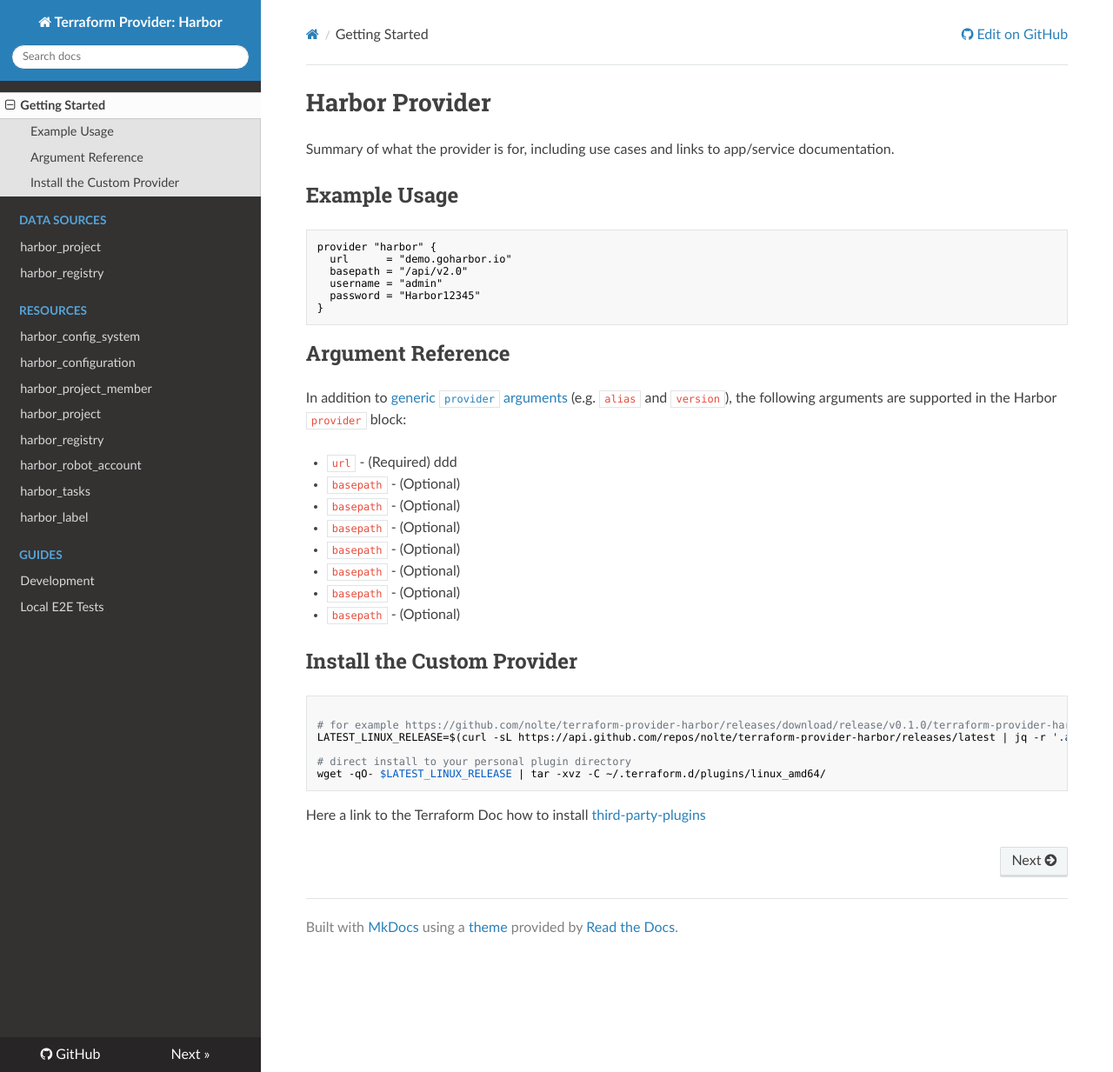
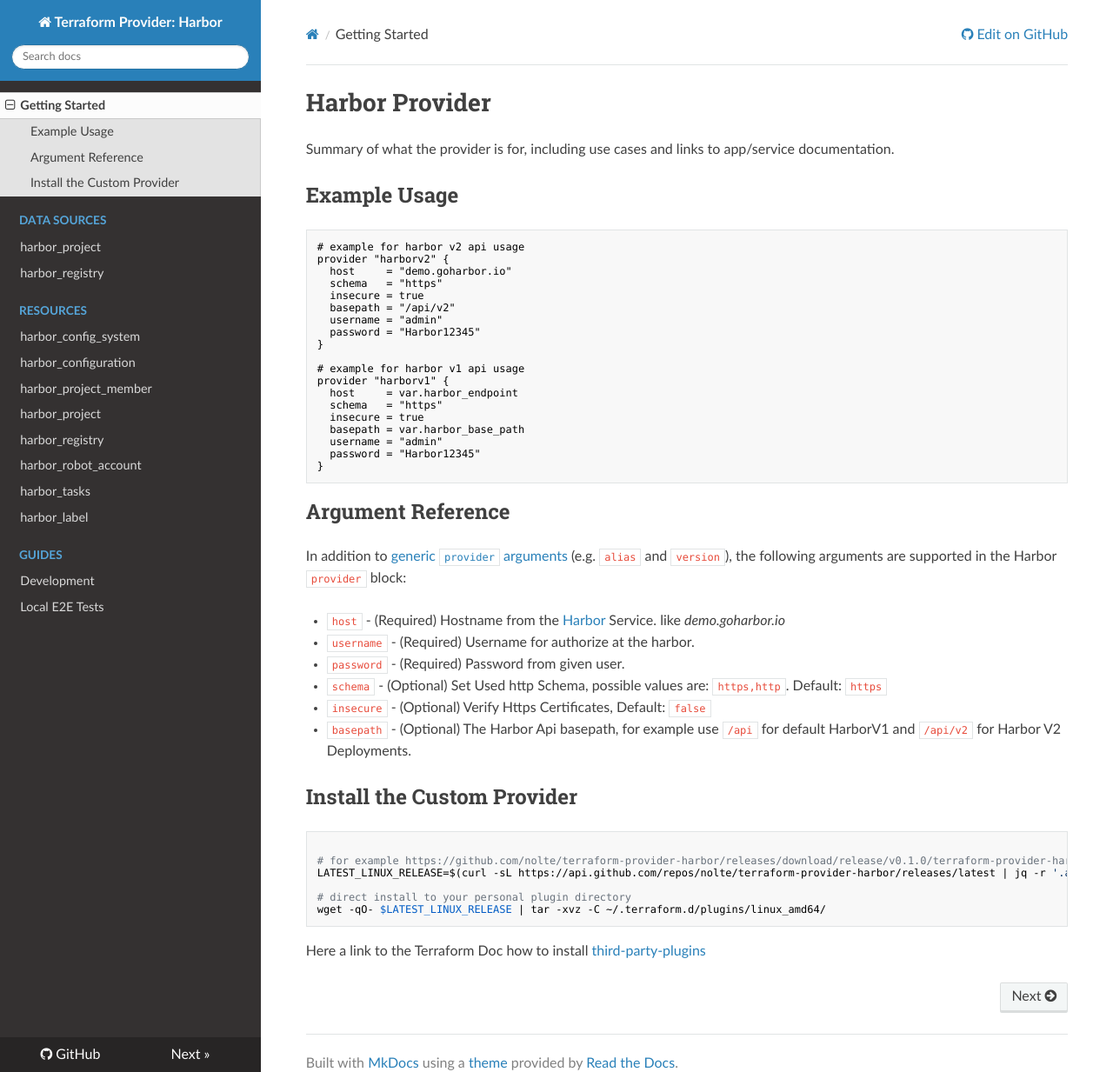
Before and after one commit to nolte/terraform-provider-harbor, an MkDocs documentation site: the page built from docs/index.md, in a window 1280 px wide and 1233 px high. Shown: the whole window at 87% size. Built offline with MkDocs 1.6.1, drawn with Linux system fonts in a browser that asks for light colours; nearby versions of some CDN libraries.

Commit message:
renamed url field to host

````diff
--- a/docs/index.md
+++ b/docs/index.md
@@ -15,9 +15,22 @@
 ## Example Usage
 
 ```hcl
-provider "harbor" {
-  url      = "demo.goharbor.io"
-  basepath = "/api/v2.0"
+# example for harbor v2 api usage
+provider "harborv2" {
+  host     = "demo.goharbor.io"
+  schema   = "https"
+  insecure = true
+  basepath = "/api/v2"
+  username = "admin"
+  password = "Harbor12345"
+}
+
+# example for harbor v1 api usage
+provider "harborv1" {
+  host     = var.harbor_endpoint
+  schema   = "https"
+  insecure = true
+  basepath = var.harbor_base_path
   username = "admin"
   password = "Harbor12345"
 }
@@ -29,21 +42,17 @@
 (e.g. `alias` and `version`), the following arguments are supported in the Harbor
  `provider` block:
 
-* `url` - (Required) ddd
+* `host` - (Required) Hostname from the [Harbor](https://goharbor.io) Service. like _demo.goharbor.io_
 
-* `basepath` - (Optional)
+* `username` - (Required) Username for authorize at the harbor.
 
-* `basepath` - (Optional)
+* `password` - (Required) Password from given user.
 
-* `basepath` - (Optional)
+* `schema` - (Optional) Set Used http Schema, possible values are: ```https,http```. Default: ```https```
 
-* `basepath` - (Optional)
+* `insecure` - (Optional) Verify Https Certificates, Default: ```false```
 
-* `basepath` - (Optional)
-
-* `basepath` - (Optional)
-
-* `basepath` - (Optional)
+* `basepath` - (Optional) The Harbor Api basepath, for example use ```/api``` for default HarborV1 and ```/api/v2``` for Harbor V2 Deployments.
 
 
 ## Install the Custom Provider
````
Also changed, not shown: 4 other files.
